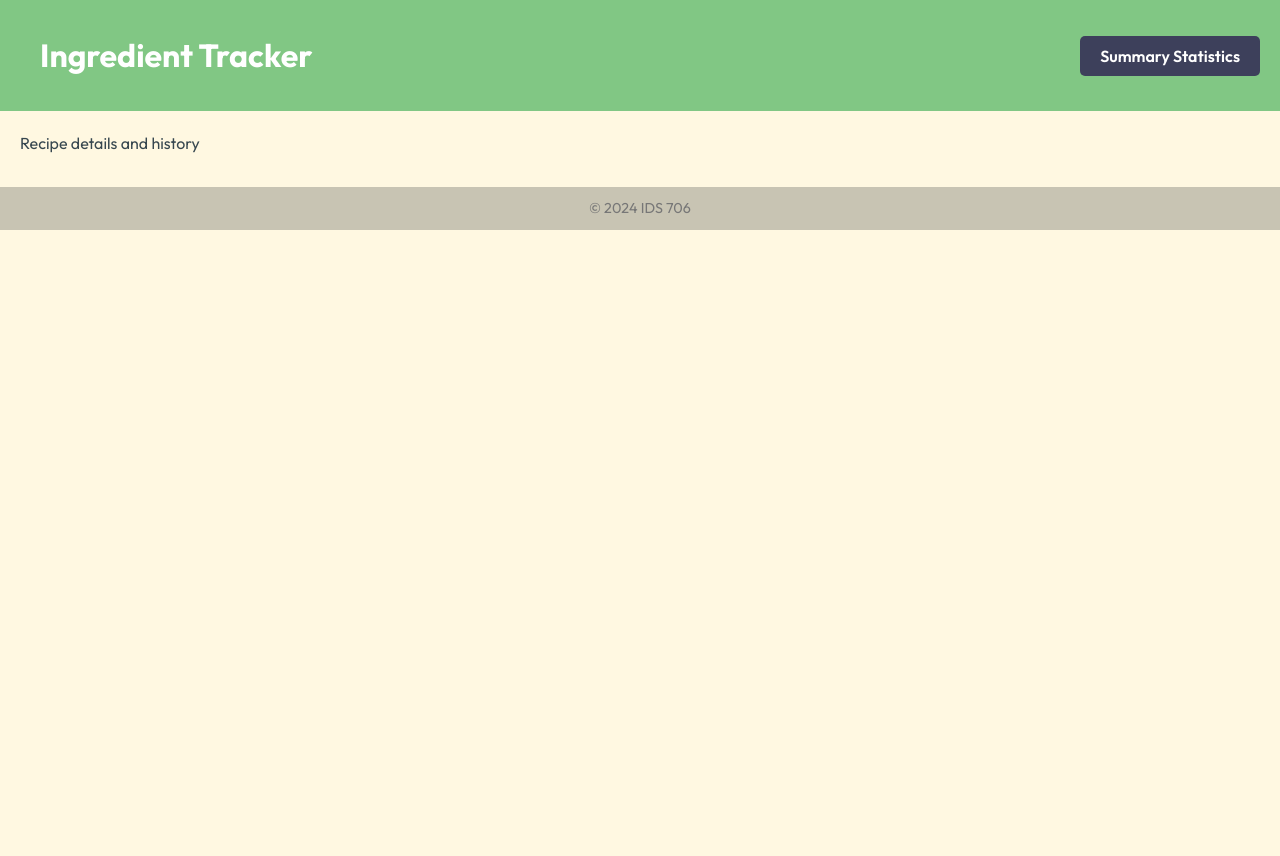
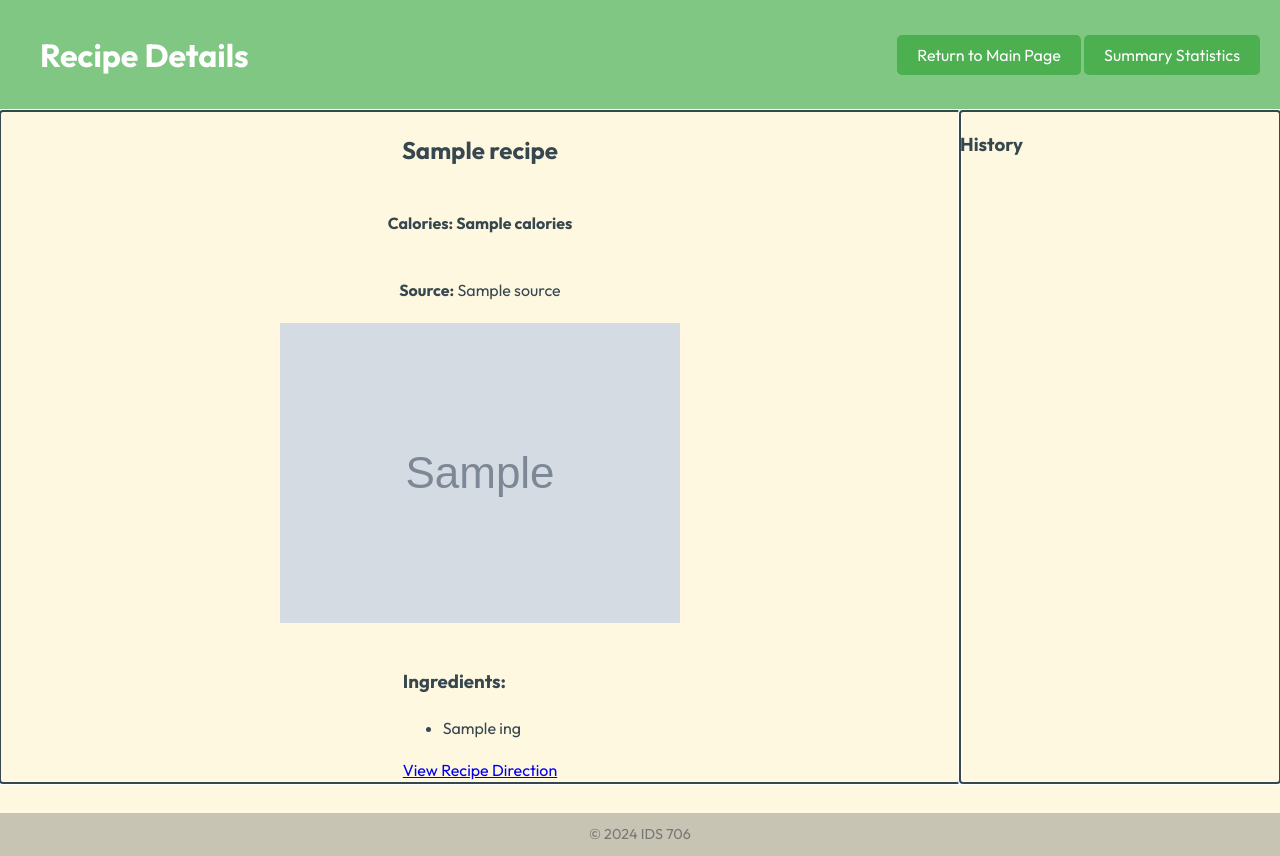
Before and after one commit to siliconshells/DE_FinalProject_KEH, a Flask app: template Front End Work/App/Templates/history_and_details.html in a window 1280 px wide. Before the commit the page ends 230 px from the top, so only its background shows below. Run offline with Flask 3, Linux system fonts and the light colour scheme; the template is opened without the code that fills it: most values are stand-ins (such as "Sample title", 1, 10 or a date in 2020); grey boxes marked "Sample" are stand-in pictures.

Commit message:
saving html updates

```diff
--- a/Front End Work/App/Templates/history_and_details.html
+++ b/Front End Work/App/Templates/history_and_details.html
@@ -12,62 +12,74 @@ just kidding this may also need to be the recipe details page (text me if u have
     <link href="https://fonts.googleapis.com/css2?family=Outfit:wght@100..900&display=swap" rel="stylesheet">
     <link  rel="stylesheet" link href="{{ url_for('static', filename='style.css') }}">
     <style>
-        :root {
-            --primary-color: #81C784; /* Green */
-            --secondary-color: #3D405B; /* Darker color for buttons */
+        .container {
+            display: grid;
+            grid-template-columns: 1.5fr 0.5fr;
+        }
+        .recipe-details-container {
+            outline: auto;
+            display: flex;
+            flex-direction: column;
+            align-items: center;
+        }
+        .history-container {
+            outline: auto;
+        }
+        .summary-button {
+            background-color: #4CAF50;
+            color: white;
+            text-decoration: none;
+            padding: 10px 20px;
+            border-radius: 5px;
+        }
+        .back-button {
+            background-color: #4CAF50;
+            color: white;
+            text-decoration: none;
+            padding: 10px 20px;
+            border-radius: 5px;
         }
 
-        body {
-            margin: 0;
-            font-family: 'Outfit', sans-serif;
-        }
-
-        header {
-            display: flex;
-            justify-content: space-between;
-            align-items: center;
-            background-color: var(--primary-color);
-            color: white;
-            padding: 10px 20px;
-        }
-
-        .summary-button {
-            font-family: 'Outfit', sans-serif;
-            font-weight: 600;
-            padding: 10px 20px;
-            font-size: 16px;
-            cursor: pointer;
-            border: none;
-            border-radius: 5px;
-            background-color: var(--secondary-color);
-            color: white;
-        }
-
-        .summary-button:hover {
-            opacity: 0.9;
-        }
     </style>
 </head>
 <body>
     <!-- Reusable Header -->
     <header>
-        <h1>Ingredient Tracker</h1>
-        <button class="summary-button" onclick="openStats()">Summary Statistics</button>
+        <h1>Recipe Details</h1>
+        <div>
+            <a class="back-button" href="/">Return to Main Page</a>
+            <a href="/dash" class="summary-button" onclick="openStats()">Summary Statistics</a>
+        </div>
     </header>
 
-    <main>
-        <p>Recipe details and history</p>
+    <main class="container">
+        <div class="recipe-details-container" >
+            <h2>{{recipe.label}}</h2>
+            <h4>Calories: {{(recipe.calories)}}</h4>
+            <p><strong>Source:</strong> {{recipe.source}}</p>
+            {% if recipe.image %}
+                <img src="{{ recipe.image }}"  alt="Cover Image" style="max-height: 400px; max-width: 400px; object-fit: cover;">
+            {% endif %}
+            <br>
+            <div class="recipe-details">
+                <h3>Ingredients:</h3>
+                <ul>
+                    {% for ing in recipe.ingredientLines %}
+                        <li>
+                            {{ing}}
+                        </li>
+                    {% endfor %}
+                </ul>
+                <a href="{{recipe.url}}"  target="_blank">View Recipe Direction</a>
+            </div>
+        </div>
+        <div class="history-container">
+            <h3>History</h3>
+        </div>
     </main>
 
     <footer>
         &copy; 2024 IDS 706
     </footer>
-
-    <script>
-        // Define the function for the button
-        function openStats() {
-            alert('Summary Statistics button clicked!');
-        }
-    </script>
 </body>
 </html>
--- a/Front End Work/App/front_end_app.py
+++ b/Front End Work/App/front_end_app.py
@@ -11,47 +11,77 @@ def home():
 
 
 # Recipe search route
-@app.route("/search", methods=["POST"])
+@app.route("/search",  methods=["POST"])
+
 def search_recipe():
-    query = request.form["query"]
+    form_data = request.form.getlist('ingredient-tag')
 
-    url = f"https://openlibrary.org/search.json?q={query}" #put new URL here
-    response = requests.get(url)
-    data = response.json()
+    query = ",".join(form_data)
+    print(query)
 
-    recipes = [
+    url = f"http://127.0.0.1:8000/query/{query}"
+    response = requests.post(url)
+
+    if response.status_code == 200:
+        data = response.json()
+        recipes = [
         {
-            "Name": recipe.get("[recipe name]"), #change this based on url
-            "Ingredients": ", ".join(recipe.get("ingredients", [])),
-            "cover_i": recipe.get("cover_i"),
-            "key": recipe.get("key"),
+            "label" : hit.get("recipe", {}).get("label"),
+            "image": hit.get("recipe", {}).get("image"),
+            "url": hit.get("recipe", {}).get("url"),
+            "source": hit.get("recipe", {}).get("source"),
         }
-        for recipe in data.get("docs", [])
-    ]
+        for hit in data.get("hits", [])
+        ]
+        print(recipes)
+    else:
+        data = {"results": []}
+        print("-----NO RESPONSE FROM API-----")
 
     return render_template("search_results.html", recipes=recipes, query=query)
 
 
 # Recipe Details Route
-@app.route("/recipes/<key>")
-def book_details(key):
-    url = f"https://openlibrary.org/works/{key}.json" #change out url here
-    response = requests.get(url)
-    recipe = response.json()
+@app.route("/recipes/<key>/<id>")
+def recipe_details(key, id):
+    print(key)
+    print(id)
 
-    details = {
-        "Name": recipe.get("title"),
-        "Ingredients": recipe.get("description", {}),
-        "Directions": recipe.get("directions", []),
-        "cover_image": recipe.get("covers", [None])[0],
-    }
+    url = f"http://127.0.0.1:8000/query/{key}"
+    response = requests.post(url)
 
-    return render_template("history_and_details.html", details=details)
+    if response.status_code == 200:
+        data = response.json()
+        recipes = [
+        {
+            "label" : hit.get("recipe", {}).get("label"),
+            "ingredientLines": hit.get("recipe", {}).get("ingredientLines", []),
+            "image": hit.get("recipe", {}).get("image"),
+            "url": hit.get("recipe", {}).get("url"),
+            "source": hit.get("recipe", {}).get("source"),
+            "calories": int(hit.get("recipe", {}).get("calories")),
+            "url": hit.get("recipe", {}).get("url"),
+        }
+        for hit in data.get("hits", [])
+        ]
 
-#returns stats dashboard
-@app.route("/dashboard")
+        recipe = recipes[int(id) - 1]
+        print(recipe)
+
+        return render_template("history_and_details.html", recipe=recipe)
+    else:
+        data = {"results": []}
+        print("-----NO RESPONSE FROM API-----")
+
+
+    return render_template("history_and_details.html" )
+
+
+# returns stats dashboard
+@app.route("/dash")
 def dashboard():
-    return render_template("dashboard.html")
+    return render_template("dash.html")
+
 
 if __name__ == "__main__":
-    app.run( port=3000, debug=True)
+    app.run(port=3000, debug=True)
--- a/Front End Work/locust_file.py
+++ b/Front End Work/locust_file.py
@@ -19,4 +19,5 @@ class WebsiteUser(HttpUser):
 # Reading Locust outputs:
 # Response time: How long it takes for the server to respond
 # Failures: Number of failed requests
-# RPS (Requests per second): Throughput of the server
+# RPS (Requests per second): Throughput of the server (how often does it succeed within a given time?)
+# ^^^ looking for the RPS to be 10000/second
```
Also changed, not shown: Front End Work/App/Templates/dash.html (renamed from Front End Work/App/Templates/dashboard.html, +29 -22 lines), Front End Work/App/Templates/search.html (+38 -22 lines), Front End Work/App/Templates/search_results.html (+7 -9 lines), Front End Work/App/Templates/style_guide.txt (deleted, +0 -68 lines).
